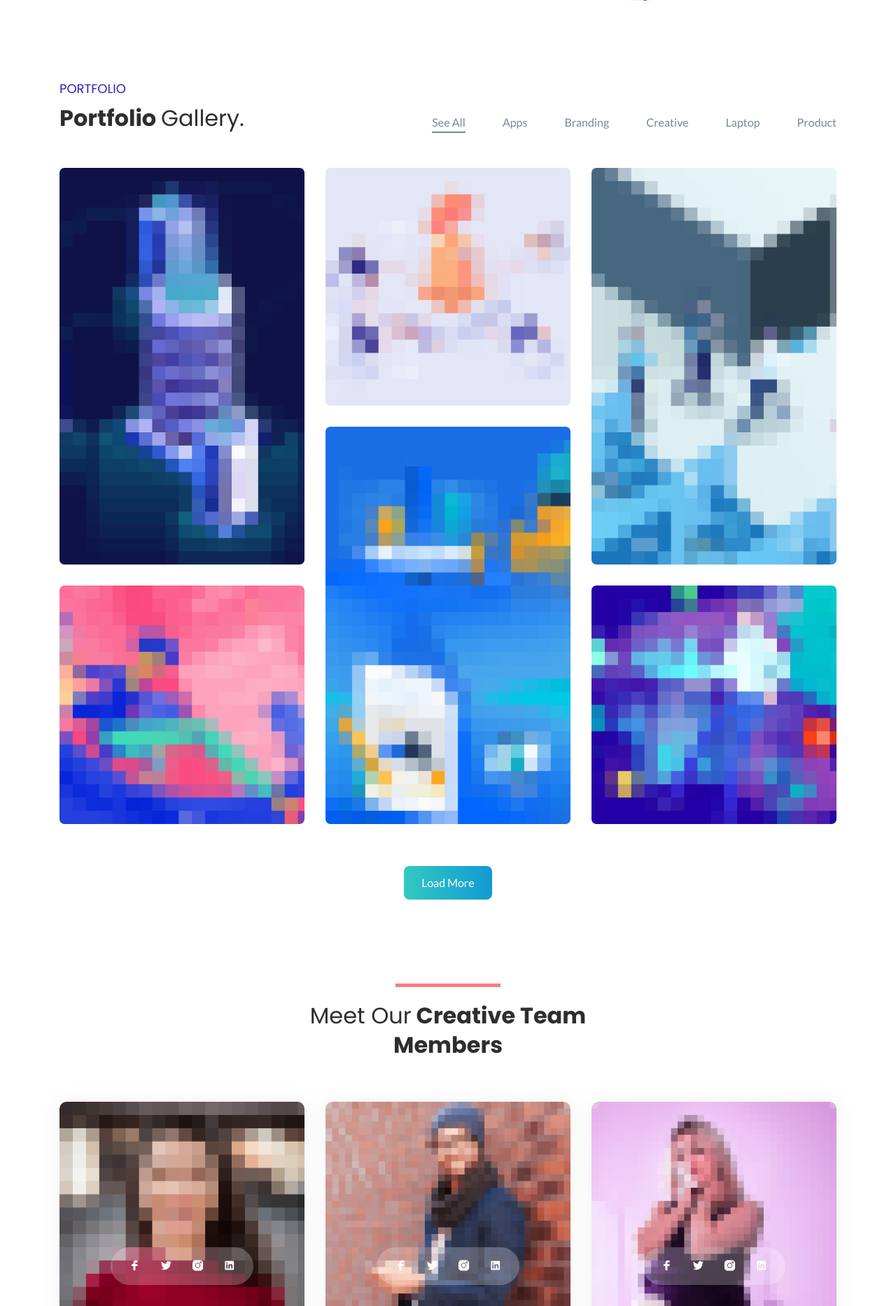
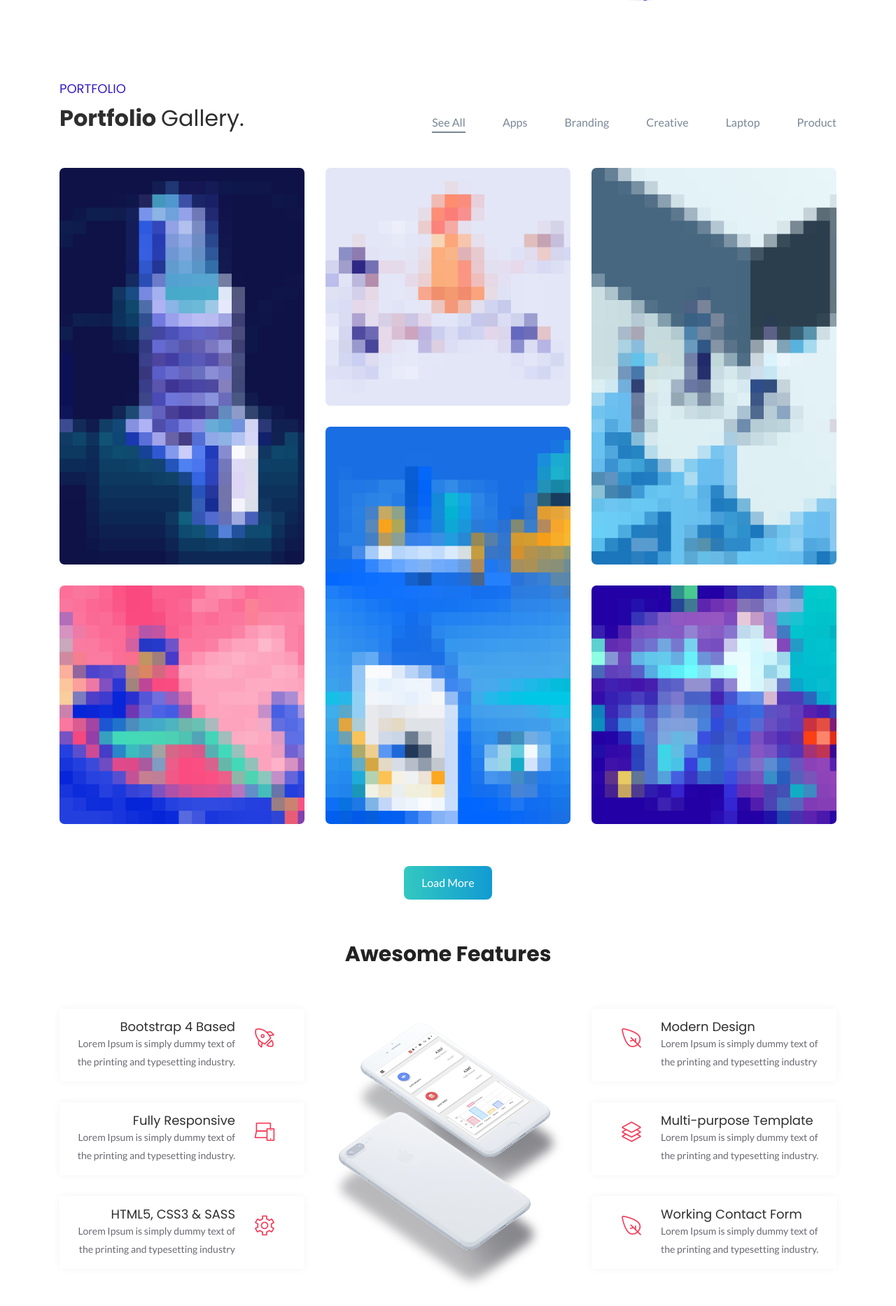
Before and after one commit to jmk008/dive, a PHP site: page / in a window 1280 px wide. Shown: the part 3262-5129 px from the top of the page at 70% size. Run offline with PHP 8.4, Linux system fonts and the light colour scheme; some web fonts are replaced.

Commit message:
Basic_opl backup
Basic_opl backup on 15th Aug.

```diff
--- a/assets/css/style.css
+++ b/assets/css/style.css
@@ -19,6 +19,7 @@
     04.SERVICES
     05.ABOUT
     06.Portfolio Section CSS
+	6.1 Awesome Features
     07.TEAM
     08.TESTIMONIAL
     09.BLOG
@@ -1100,6 +1101,122 @@ p {
   border-radius: 7px;
   overflow: hidden; }
 
+/*===========================
+       6.1. Awesome Features
+===========================*/
+
+#awesome_features .section-padding {
+  padding: 60px 0;
+}
+
+#awesome_features .section-header {
+  margin-bottom: 30px;
+}
+
+#awesome_features .section-header p {
+  text: center;
+  font-weight: 400;
+  line-height: 26px;
+}
+
+.section-title {
+  font-size: 30px;
+  color: #222222;
+  display: inline-block;
+  font-weight: 700;
+  position: relative;
+}
+
+#awesome_features {
+  background: #fff;
+}
+
+#awesome_features .icon {
+  display: inline-block;
+  width: 60px;
+  height: 60px;
+  border-radius: 4px;
+  text-align: center;
+  position: relative;
+  z-index: 1;
+}
+
+#awesome_features .content-left span {
+  float: right;
+}
+
+#awesome_features .content-left .text {
+  text-align: right;
+}
+
+#awesome_features .content-right span {
+  float: left;
+}
+
+#awesome_features .box-item {
+  box-shadow: 0 0 12px #F4F4F4;
+  padding: 15px;
+  line-height: 22px;
+  margin-top: 30px;
+  border-radius: 3px;
+  background-color: #fff;
+  -webkit-transition: all .3s ease-in-out;
+  -mox-transition: all .3s ease-in-out;
+  transition: all .3s ease-in-out;
+  position: relative;
+  top: 0;
+}
+
+#awesome_features .box-item .icon {
+  text-align: center;
+  margin: 12px;
+  -webkit-transition: all 0.2s linear;
+  -moz-transition: all 0.2s linear;
+  -o-transition: all 0.2s linear;
+  transition: all 0.2s linear;
+}
+
+#awesome_features .box-item .icon i {
+  color: #F63854;
+  font-size: 30px;
+  -webkit-transition: all 0.2s linear;
+  -moz-transition: all 0.2s linear;
+  -o-transition: all 0.2s linear;
+  transition: all 0.2s linear;
+}
+
+#awesome_features .box-item .text h4 {
+  cursor: pointer;
+  font-size: 18px;
+  font-weight: 500;
+  line-height: 22px;
+  -webkit-transition: all 0.2s linear;
+  -moz-transition: all 0.2s linear;
+  -o-transition: all 0.2s linear;
+  transition: all 0.2s linear;
+}
+
+#awesome_features .box-item .text p {
+  font-size: 14px;
+  line-height: 26px;
+}
+
+#awesome_features .box-item:hover {
+  box-shadow: 0 10px 22px 10px rgba(27, 38, 49, 0.1);
+}
+
+#awesome_features .box-item:hover h4 {
+  color: #F63854;
+}
+
+#awesome_features .show-box {
+  margin-top: 50px;
+}
+
+#awesome_features .show-box img {
+  width: 100%;
+}
+
 
 /*===========================
        07.TEAM css
--- a/index.html
+++ b/index.html
@@ -98,10 +98,13 @@
                                         <a class="page-scroll" href="#portfolio">Portfolio</a>
                                     </li>
                                     <li class="nav-item">
-                                        <a class="page-scroll" href="#team">Awsome Features</a>
+                                        <a class="page-scroll" href="#awesome_features">Awesome Features</a>
                                     </li>
                                     <li class="nav-item">
-                                        <a class="page-scroll" href="#blog">Team</a>
+                                        <a class="page-scroll" href="#team">Team</a>
+                                    </li>
+									<li class="nav-item">
+                                        <a class="page-scroll" href="#blog">Blog</a>
                                     </li>
                                 </ul>
                             </div> <!-- navbar collapse -->
@@ -432,6 +435,88 @@
     </section>
 
 	<!--====== PORTFOLIO PART ENDS ======-->
+
+	<!-- ====== AWESOME FEATURES START -->
+
+	<section id="awesome_features" class="section-padding" style="padding: 60px 0;" >
+      <div class="container">
+        <div class="section-header text-center" style="margin-bottom: 30px;">
+          <h2 class="section-title wow fadeInDown" data-wow-delay="0.3s">Awesome Features</h2>
+          <div class="shape wow fadeInDown" data-wow-delay="0.3s"></div>
+        </div>
+        <div class="row">
+          <div class="col-lg-4 col-md-12 col-sm-12 col-xs-12">
+            <div class="content-left">
+              <div class="box-item wow fadeInLeft" data-wow-delay="0.3s">
+                <span class="icon">
+                  <i class="lni-rocket"></i>
+                </span>
+                <div class="text">
+                  <h4>Bootstrap 4 Based</h4>
+                  <p>Lorem Ipsum is simply dummy text of the printing and typesetting industry.</p>
+                </div>
+              </div>
+              <div class="box-item wow fadeInLeft" data-wow-delay="0.6s">
+                <span class="icon">
+                  <i class="lni-laptop-phone"></i>
+                </span>
+                <div class="text">
+                  <h4>Fully Responsive</h4>
+                  <p>Lorem Ipsum is simply dummy text of the printing and typesetting industry.</p>
+                </div>
+              </div>
+              <div class="box-item wow fadeInLeft" data-wow-delay="0.9s">
+                <span class="icon">
+                  <i class="lni-cog"></i>
+                </span>
+                <div class="text">
+                  <h4>HTML5, CSS3 & SASS</h4>
+                  <p>Lorem Ipsum is simply dummy text of the printing and typesetting industry</p>
+                </div>
+              </div>
+            </div>
+          </div>
+          <div class="col-lg-4 col-md-12 col-sm-12 col-xs-12">
+            <div class="show-box wow fadeInUp" data-wow-delay="0.3s">
+              <img src="assets/images/intro-mobile.png" alt="">
+            </div>
+          </div>
+          <div class="col-lg-4 col-md-12 col-sm-12 col-xs-12">
+            <div class="content-right">
+              <div class="box-item wow fadeInRight" data-wow-delay="0.3s">
+                <span class="icon">
+                  <i class="lni-leaf"></i>
+                </span>
+                <div class="text">
+                  <h4>Modern Design</h4>
+                  <p>Lorem Ipsum is simply dummy text of the printing and typesetting industry</p>
+                </div>
+              </div>
+              <div class="box-item wow fadeInRight" data-wow-delay="0.6s">
+                <span class="icon">
+                  <i class="lni-layers"></i>
+                </span>
+                <div class="text">
+                  <h4>Multi-purpose Template</h4>
+                  <p>Lorem Ipsum is simply dummy text of the printing and typesetting industry.</p>
+                </div>
+              </div>
+              <div class="box-item wow fadeInRight" data-wow-delay="0.9s">
+                <span class="icon">
+                  <i class="lni-leaf"></i>
+                </span>
+                <div class="text">
+                  <h4>Working Contact Form</h4>
+                  <p>Lorem Ipsum is simply dummy text of the printing and typesetting industry.</p>
+                </div>
+              </div>
+            </div>
+          </div>
+        </div>
+      </div>
+    </section>
+
+	<!-- ====== AWESOME FEATURES END -->
 
     <!--====== TEAM PART START ======-->
 
```
Also changed, not shown: assets/images/intro-mobile.png (added).
